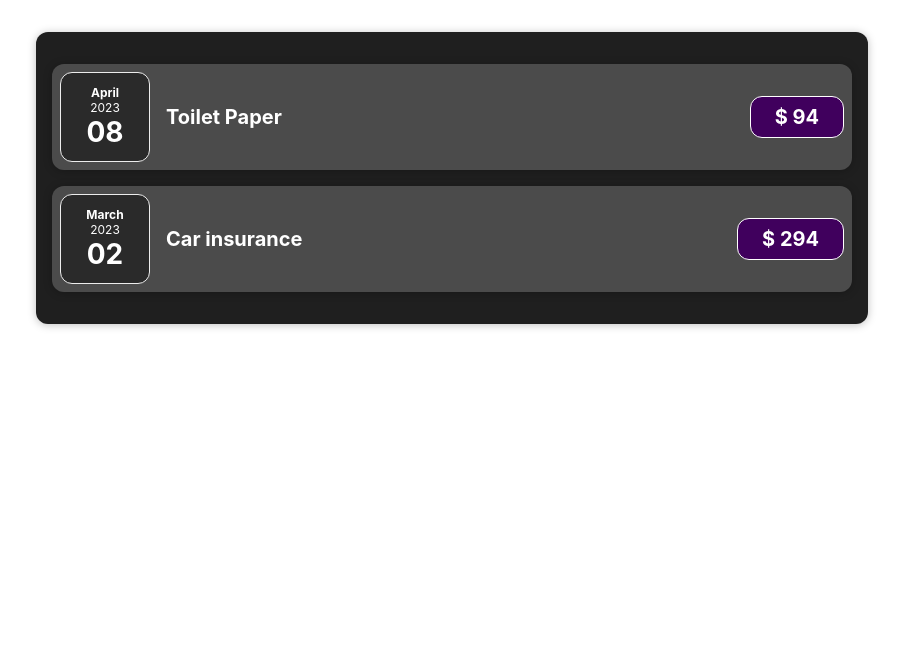
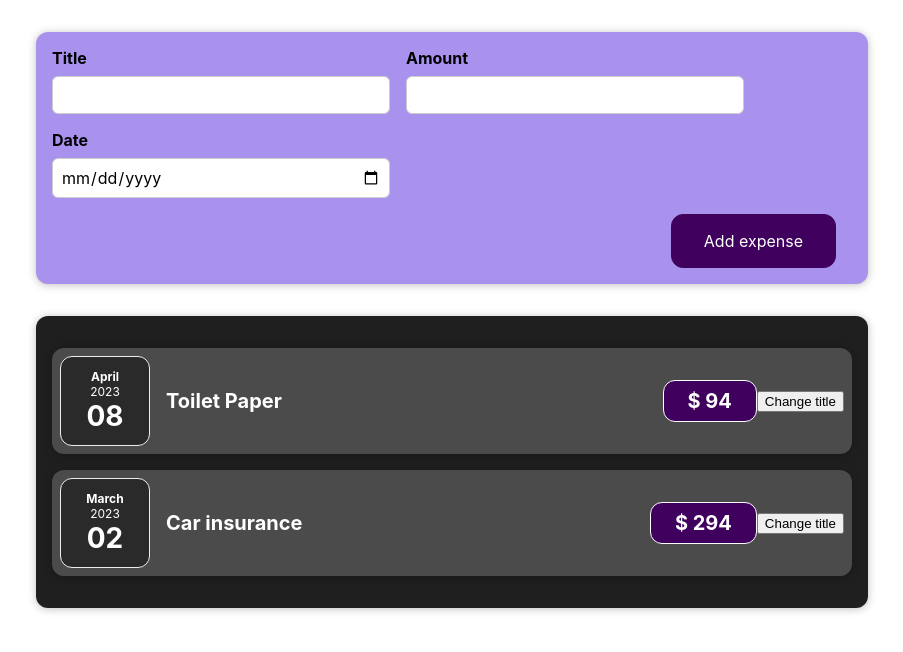
Before and after one commit to KotenkoNata/react-practice, a React (Create React App) app: page / in a window 1280 px wide. Shown: the top 652 px of the page, without its empty margins (188-1091 px from the left). Built offline with nearby package versions, Linux system fonts and the light colour scheme; the HTML template or start-up script is replaced by a standard one.

Commit message:
feat: add form input

```diff
--- a/src/App.js
+++ b/src/App.js
@@ -1,4 +1,5 @@
 import Expenses from "./components/Expenses/Expenses";
+import NewExpense from "./components/NewExpense/NewExpense";
 
 function App() {
     const expenses = [
@@ -18,6 +19,7 @@
 
   return (
     <div>
+        <NewExpense />
         <Expenses expenses = {expenses}/>
     </div>
   );
--- /dev/null
+++ b/src/components/ExpenseForm/ExpenseForm.css
@@ -0,0 +1,26 @@
+.new-expense__controls {
+    display: flex;
+    flex-wrap: wrap;
+    gap: 1rem;
+    margin-bottom: 1rem;
+    text-align: left;
+}
+
+.new-expense__control label {
+    font-weight: bold;
+    margin-bottom: 0.5rem;
+    display: block;
+}
+
+.new-expense__control input {
+    font: inherit;
+    padding: 0.5rem;
+    border-radius: 6px;
+    border: 1px solid #ccc;
+    width: 20rem;
+    max-width: 100%;
+}
+
+.new-expense__actions {
+    text-align: right;
+}
--- /dev/null
+++ b/src/components/ExpenseForm/ExpenseForm.js
@@ -0,0 +1,26 @@
+import './ExpenseForm.css'
+const ExpenseForm = ()=>{
+    return <>
+        <form>
+            <div className="new-expense__controls">
+                <div className="new-expense__control">
+                    <label>Title</label>
+                    <input type='text'/>
+                </div>
+                <div className="new-expense__control">
+                    <label>Amount</label>
+                    <input type='number' min='0.01' step='0.01'/>
+                </div>
+                <div className="new-expense__control">
+                    <label>Date</label>
+                    <input type='date' min='2019-01-01' max='2023-12-31'/>
+                </div>
+            </div>
+            <div className="new-expense__actions">
+                <button type='submit'>Add expense</button>
+            </div>
+        </form>
+    </>
+}
+
+export default ExpenseForm;
--- a/src/components/ExpenseItem/ExpenseItem.js
+++ b/src/components/ExpenseItem/ExpenseItem.js
@@ -1,15 +1,21 @@
 import './ExpenseItem.css';
 import ExpenseDate from "../ExpenseDate/ExpenseDate";
 import Card from "../Card/Card";
+import {useState} from "react";
 function ExpenseItem({amount, title, date}) {
+    const [updatedTitle, setUpdatedTitle] = useState(title);
+    const clickHandler = () => {
+        setUpdatedTitle("Clicked")
+    }
 
     return (
         <Card className='expense-item'>
         <ExpenseDate date={date} />
         <div className='expense-item__description'>
-            <h2>{title}</h2>
+            <h2>{updatedTitle}</h2>
         </div>
         <div className='expense-item__price'>$ {amount}</div>
+            <button onClick={clickHandler}> Change title </button>
         </Card>
     )
 }
--- /dev/null
+++ b/src/components/NewExpense/NewExpense.css
@@ -0,0 +1,38 @@
+.new-expense {
+    background-color: #a892ee;
+    padding: 1rem;
+    margin: 2rem auto;
+    width: 50rem;
+    max-width: 95%;
+    border-radius: 12px;
+    text-align: center;
+    box-shadow: 0 1px 8px rgba(0,0,0,0.25);
+}
+
+.new-expense button {
+    font: inherit;
+    cursor: pointer;
+    padding: 1rem 2rem;
+    border: 1px solid #40005d;
+    background-color: #40005d;
+    color: white;
+    border-radius: 12px;
+    margin-right: 1rem;
+}
+
+.new-expense button:hover,
+.new-expense button:active{
+    background-color: #510674;
+    border-color: #510674;
+}
+
+.new-expense button.alternative{
+    color: #220131;
+    border-color: transparent;
+    background-color: transparent;
+}
+
+.new-expense button.alternative:hover,
+.new-expense button.alternative:active{
+    background-color: #ddb3f8;
+}
--- /dev/null
+++ b/src/components/NewExpense/NewExpense.js
@@ -0,0 +1,11 @@
+import './NewExpense.css'
+import ExpenseForm from "../ExpenseForm/ExpenseForm";
+const NewExpense = () =>{
+    return (
+        <div className="new-expense">
+            <ExpenseForm />
+        </div>
+    )
+}
+
+export default NewExpense;
```
